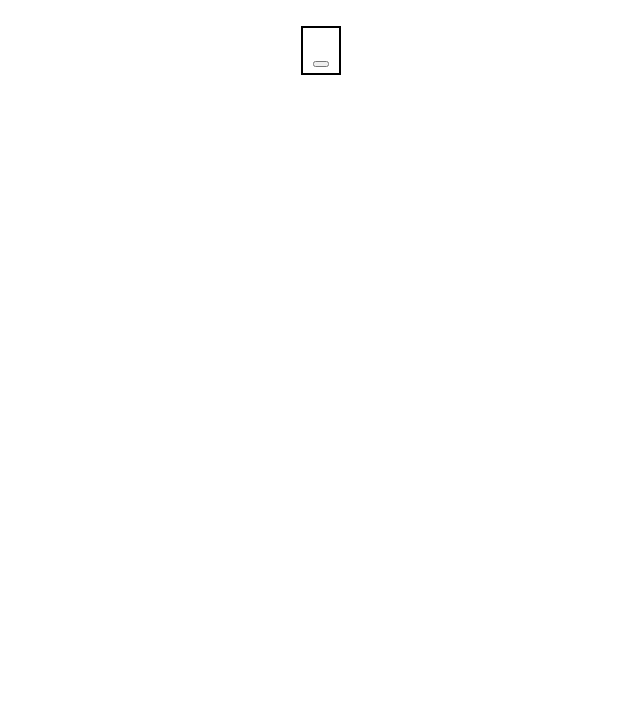
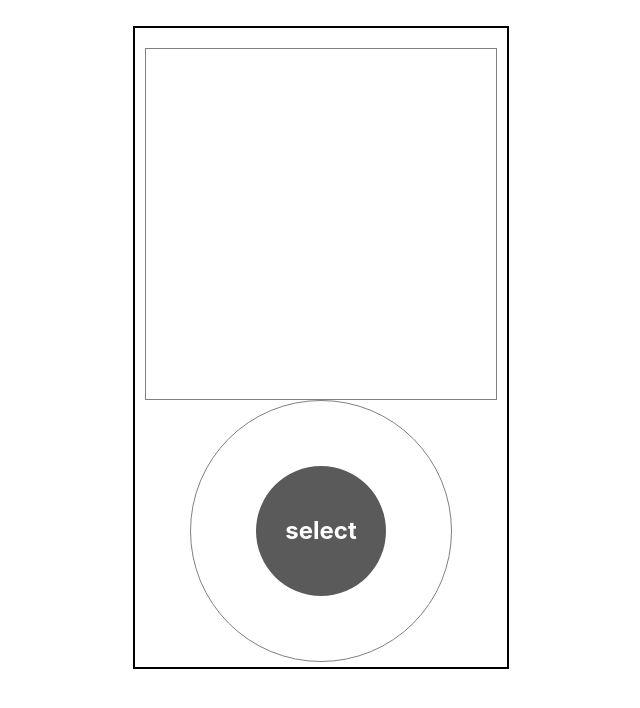
Before and after one commit to ujjawal1045/react-Ipod, a React (Create React App) app: page / in a window 1280 px wide. Shown: the top 708 px of the page, without its empty margins (319-959 px from the left). Built offline with nearby package versions, Linux system fonts and the light colour scheme.

Commit message:
outer structure completed

```diff
--- a/src/App.js
+++ b/src/App.js
@@ -1,3 +1,4 @@
+import react from 'react';
 import logo from './logo.svg';
 import './App.css';
 import Buttons from './button.js';
@@ -6,8 +7,8 @@ import Screens from './screen.js';
 function App() {
   return (
     <div className='App'>
-      <screen />
-      <button />
+      <Screens />
+      <Buttons />
     </div>
   );
 }
--- a/src/index.css
+++ b/src/index.css
@@ -21,18 +21,19 @@ code {
 }
 
 
-.screen-container{
+ .screen-container{
   border: 1px solid grey;
   width: 350px;
   height: 350px;
   margin: 0px auto;
+
 }
 
 
 .buttons-container{
   width: 260px;
   height: 260px;
-  border: 1px solid grey;
+   border: 1px solid grey;
   margin: 0px auto;
   border-radius: 50%;
   position: relative;
@@ -44,7 +45,7 @@ code {
 .center-circle{
   width: 50%;
   height: 50%;
-  background-color: rgb(90, 90, 90);
+  background-color: #5a5a5a;
   border-radius: inherit;
   display: flex;
   justify-content: center;
```
